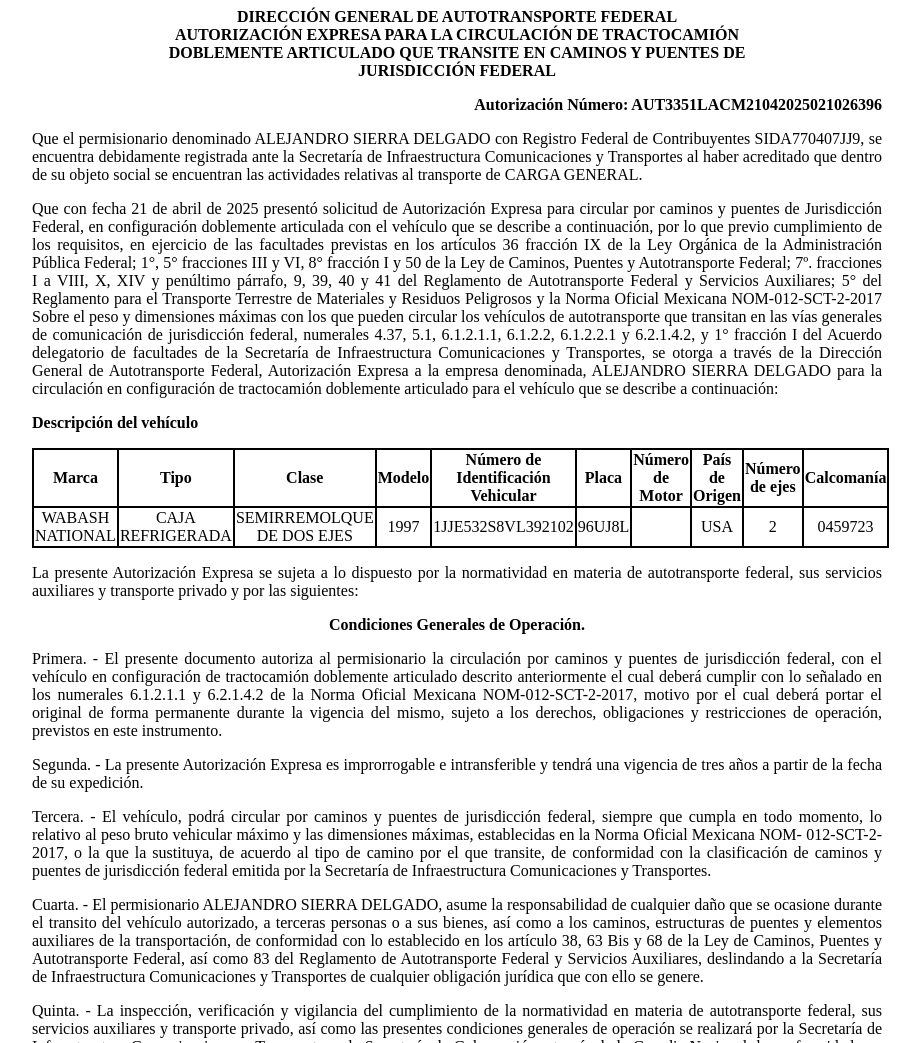
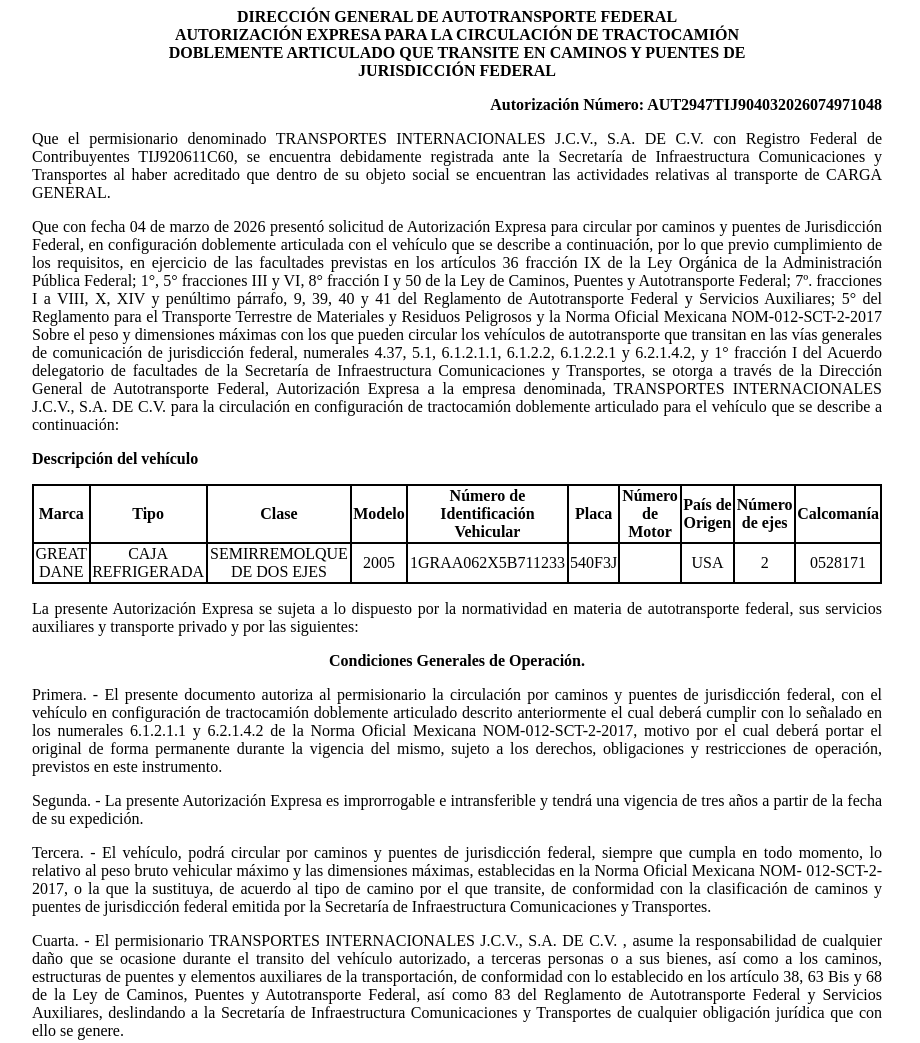
Before and after one commit to app-sct1/ConsultaAutDobleRemolque-folio-0201495, a plain HTML site: page index.html in a window 1280 px wide. Shown: the top 1043 px of the page, without its empty margins (183-1103 px from the left). Drawn offline with Linux system fonts and the light colour scheme.

Commit message:
index.html

```diff
--- a/index.html
+++ b/index.html
@@ -75,19 +75,19 @@
 						<p class="sinMargen">DOBLEMENTE ARTICULADO QUE TRANSITE EN CAMINOS Y PUENTES DE</p>
 						<p class="sinMargen">JURISDICCIÓN FEDERAL</p>
 					</div>
-<p class="derechaNegro">Autorización Número: AUT3351LACM21042025021026396</p>
+<p class="derechaNegro">Autorización Número: AUT2947TIJ904032026074971048</p>
 
 					<p class="justificado">Que el permisionario denominado
-						ALEJANDRO SIERRA DELGADO con Registro Federal de
-						Contribuyentes SIDA770407JJ9, se encuentra
+						TRANSPORTES INTERNACIONALES J.C.V., S.A. DE C.V. con Registro Federal de
+						Contribuyentes TIJ920611C60, se encuentra
 						debidamente registrada ante la Secretaría de Infraestructura
 						Comunicaciones y Transportes al haber acreditado que dentro de su
 						objeto social se encuentran las actividades relativas al
 						transporte de CARGA GENERAL.</p>
 
 
-					<p class="justificado">Que con fecha 21 de
-						abril de 2025 presentó
+					<p class="justificado">Que con fecha 04 de
+						marzo de 2026 presentó
 						solicitud de Autorización Expresa para circular por caminos y
 						puentes de Jurisdicción Federal, en configuración doblemente
 						articulada con el vehículo que se describe a continuación, por lo
@@ -107,7 +107,7 @@
 						facultades de la Secretaría de Infraestructura Comunicaciones y
 						Transportes, se otorga a través de la
 						Dirección General de Autotransporte Federal, Autorización Expresa a la
-						empresa denominada, ALEJANDRO SIERRA DELGADO para la
+						empresa denominada, TRANSPORTES INTERNACIONALES J.C.V., S.A. DE C.V. para la
 						circulación en configuración de tractocamión doblemente articulado
 						para el vehículo que se describe a continuación:</p>
 
@@ -128,16 +128,16 @@
 							<th class="borde">Calcomanía</th>
 						</tr>
 						<tr class="borde">
-							<td class="borde">WABASH NATIONAL</td>
+							<td class="borde">GREAT DANE</td>
 							<td class="borde">CAJA REFRIGERADA</td>
 							<td class="borde">SEMIRREMOLQUE DE DOS EJES</td>
-							<td class="borde">1997</td>
-							<td class="borde">1JJE532S8VL392102</td>
-							<td class="borde">96UJ8L</td>
+							<td class="borde">2005</td>
+							<td class="borde">1GRAA062X5B711233</td>
+							<td class="borde">540F3J</td>
 							<td class="borde"></td>
 							<td class="borde">USA</td>
 							<td class="borde">2</td>
-							<td class="borde">0459723</td>
+							<td class="borde">0528171</td>
 						</tr>
 
 					</tbody></table>
@@ -175,7 +175,7 @@
 						Secretaría de Infraestructura Comunicaciones y Transportes.</p>
 
 					<p class="justificado">Cuarta. - El permisionario
-						ALEJANDRO SIERRA DELGADO, asume la responsabilidad de
+						TRANSPORTES INTERNACIONALES J.C.V., S.A. DE C.V. , asume la responsabilidad de
 						cualquier daño que se ocasione durante el transito del vehículo
 						autorizado, a terceras personas o a sus bienes, así como a los
 						caminos, estructuras de puentes y elementos auxiliares de la
```
